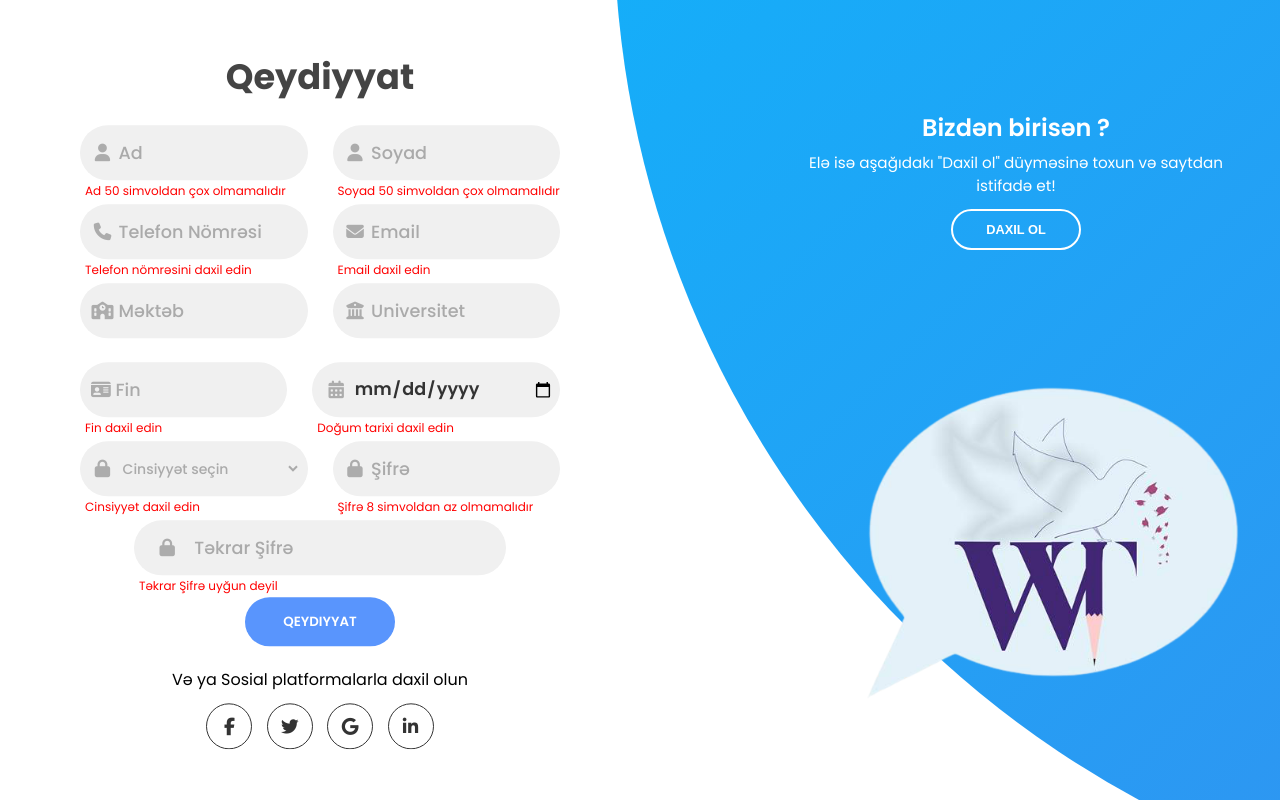
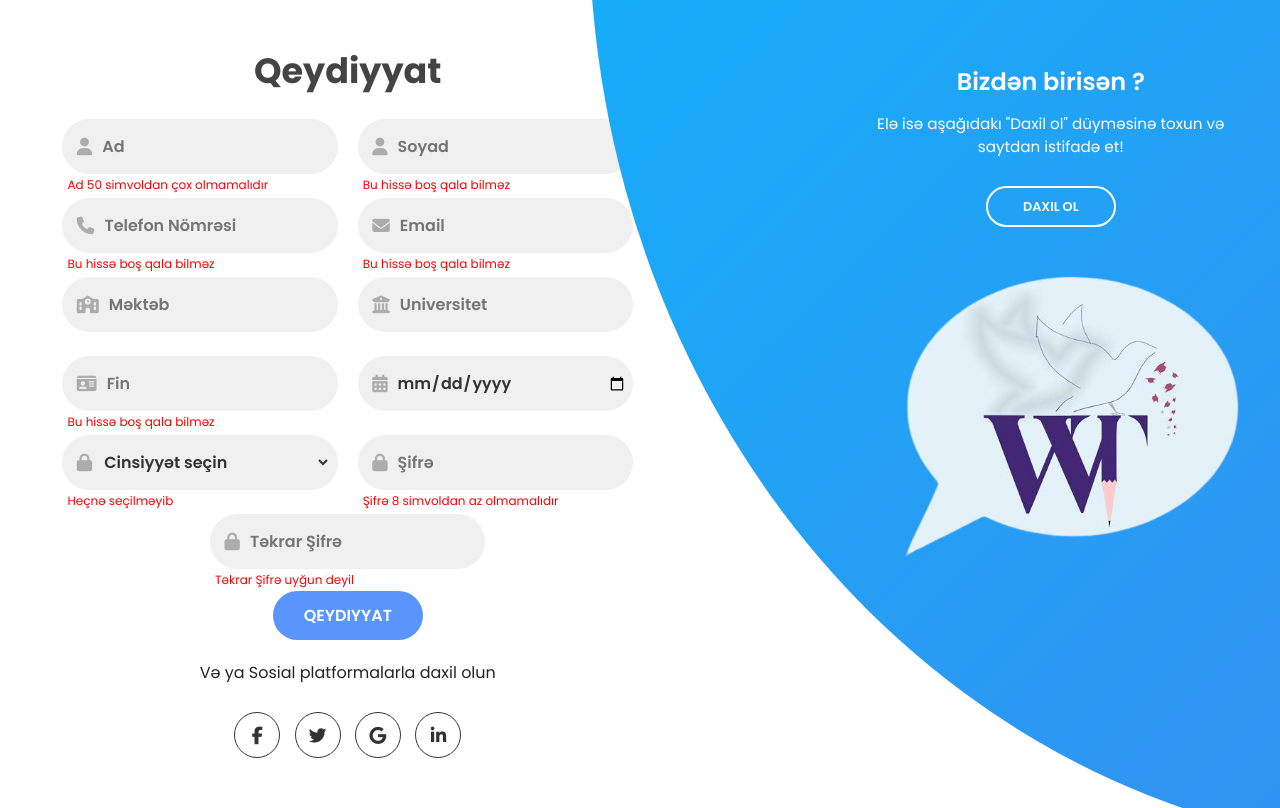
Before and after one commit to muradorucov/StartUpWiseTime, a plain HTML site: page register.html in a window 1280 px wide. Drawn offline with nearby package versions, Linux system fonts and the light colour scheme.

Commit message:
register desktop done

```diff
--- /dev/null
+++ b/css/register.css
@@ -0,0 +1,183 @@
+@import url("https://fonts.googleapis.com/css2?family=Poppins:wght@200;300;400;500;600;700;800&display=swap");
+
+body {
+  font-family: "Poppins", sans-serif !important;
+}
+
+.title {
+  font-size: 35px;
+  font-weight: 700;
+  text-align: center;
+  color: #444;
+  margin-bottom: 15px;
+}
+
+.register-container {
+  display: flex;
+  position: relative;
+  overflow: hidden;
+}
+
+.sign-up-form {
+  width: 100%;
+  margin: 50px auto;
+  padding: 0 20px;
+}
+
+.register-input,
+.register-btn,
+.register-social-content,
+.register-extra {
+  display: flex;
+  justify-content: center;
+}
+
+.input-field {
+  position: relative;
+  min-width: 230px;
+  width: 42%;
+  display: flex;
+  background-color: #f0f0f0;
+  margin: 12px 10px;
+  height: 55px;
+  border-radius: 55px;
+  padding: 0 0.4rem;
+}
+
+.input-field input,
+.gender {
+  width: 100%;
+  line-height: 1;
+  font-weight: 600;
+  font-size: 1rem;
+  color: #333;
+  border-radius: 55px;
+}
+
+.input-field i {
+  text-align: center;
+  line-height: 55px;
+  color: #acacac;
+  transition: 0.5s;
+  font-size: 1.1rem;
+  margin: 0 8px;
+}
+
+.input-field input,
+.gender {
+  background: none;
+  outline: 0;
+  border: 0;
+}
+
+.register-text-danger {
+  position: absolute;
+  bottom: -20px;
+  left: 5px;
+  font-size: 12px;
+  color: red;
+}
+
+.btn-item {
+  width: 150px;
+  background-color: #5995fd;
+  border: none;
+  outline: none;
+  height: 49px;
+  border-radius: 49px;
+  color: #fff;
+  text-transform: uppercase;
+  font-weight: 600;
+  margin: 10px 0;
+  cursor: pointer;
+  transition: 0.5s;
+}
+
+.btn-item:hover {
+  background-color: #4d84e2;
+}
+
+.social-text {
+  padding: 0.7rem 0;
+  font-size: 1rem;
+}
+
+.social-media {
+  display: flex;
+  justify-content: center;
+}
+
+.social-icon {
+  height: 46px;
+  width: 46px;
+  display: flex;
+  justify-content: center;
+  align-items: center;
+  margin: 0 0.45rem;
+  color: #333;
+  border-radius: 50%;
+  border: 1px solid #333;
+  text-decoration: none;
+  font-size: 1.1rem;
+  transition: 0.3s;
+}
+
+.social-icon:hover {
+  color: #4481eb;
+  border-color: #4481eb;
+  text-decoration: none;
+}
+
+.register-container::before {
+  content: "";
+  position: absolute;
+  height: 1863px;
+  width: 1692px;
+  top: -10%;
+  transform: translate(100%, -50%);
+  right: 54%;
+  background-image: linear-gradient(-45deg, #4481eb 0%, #04befe 100%);
+  transition: 1.8s ease-in-out;
+  border-radius: 50%;
+  z-index: 1;
+}
+
+.panel {
+  position: relative;
+  z-index: 2;
+  margin: 70px 0;
+  margin-left: 10rem;
+}
+
+.content {
+  color: #fff;
+  text-align: center;
+  width: 92%;
+}
+
+.panel h3 {
+  font-weight: 600;
+  line-height: 1;
+  font-size: 1.5rem;
+}
+
+.panel p {
+  font-size: 0.95rem;
+  padding: 0.7rem 0;
+}
+
+.btn-item.transparent {
+  margin: 0;
+  background: none;
+  border: 2px solid #fff;
+  width: 130px;
+  height: 41px;
+  font-weight: 600;
+  font-size: 0.8rem;
+}
+
+.image {
+  width: 80%;
+  margin-top: 3rem;
+  margin-left: 3rem;
+}
--- a/register.html
+++ b/register.html
@@ -1,51 +1,48 @@
-<!DOCTYPE html>
+<!doctype html>
 <html lang="en">
 
 <head>
-  <meta charset="UTF-8" />
-  <meta name="viewport" content="width=device-width, initial-scale=1.0" />
+    <title>Title</title>
+    <!-- Required meta tags -->
+    <meta charset="utf-8">
+    <meta name="viewport" content="width=device-width, initial-scale=1, shrink-to-fit=no">
+
     <script src="https://kit.fontawesome.com/64d58efce2.js" crossorigin="anonymous"></script>
     <link rel="shortcut icon" href="./img/logo.png" type="image/x-icon">
 
-  <!--======= CSS file links =======-->
-  <link rel="stylesheet" href="./css/login.css" />
-
-  <title>WiseTime | Sign up Form</title>
+    <link rel="stylesheet" href="./css/register.css">
+    <!-- Bootstrap CSS -->
+    <link rel="stylesheet" href="https://stackpath.bootstrapcdn.com/bootstrap/4.3.1/css/bootstrap.min.css"
+        integrity="sha384-ggOyR0iXCbMQv3Xipma34MD+dH/1fQ784/j6cY/iJTQUOhcWr7x9JvoRxT2MZw1T" crossorigin="anonymous">
 </head>
 
 <body>
-  <div class="container sign-up-mode container-sign-up">
-    <div class="forms-container forms-container-register">
-      <div class="signin-signup">
-
-        <!--========= Sign Up Form Start==========-->
-        <form action="#!" class="sign-up-form">
+    <div class="register-container">
+        <div class="forms-container">
+            <form action="" class="sign-up-form">
                 <h2 class="title">Qeydiyyat</h2>
-
-
-          <!--====== Sign up Input Start =======-->
                 <div class="register-input">
                     <div class="input-field margin-input">
-              <i class="fas fa-user"></i>
-              <input type="text" placeholder="Ad" />
-              <span class="text-danger"> Ad 50 simvoldan çox olmamalıdır</span>
+                        <i class="fas fa-user" aria-hidden="true"></i>
+                        <input type="text" placeholder="Ad">
+                        <span class="register-text-danger"> Ad 50 simvoldan çox olmamalıdır</span>
                     </div>
                     <div class="input-field ">
                         <i class="fas fa-user"></i>
                         <input type="text" placeholder="Soyad" />
-              <span class="text-danger"> Soyad 50 simvoldan çox olmamalıdır</span>
+                        <span class="register-text-danger"> Bu hissə boş qala bilməz</span>
                     </div>
                 </div>
                 <div class="register-input">
                     <div class="input-field margin-input">
                         <i class="fas fa-phone"></i>
                         <input type="text" placeholder="Telefon Nömrəsi" />
-              <span class="text-danger"> Telefon nömrəsini daxil edin</span>
+                        <span class="register-text-danger"> Bu hissə boş qala bilməz</span>
                     </div>
                     <div class="input-field">
                         <i class="fas fa-envelope"></i>
                         <input type="email" placeholder="Email" />
-              <span class="text-danger"> Email daxil edin</span>
+                        <span class="register-text-danger"> Bu hissə boş qala bilməz</span>
                     </div>
                 </div>
                 <div class="register-input">
@@ -53,7 +50,7 @@
                         <i class="fas fa-school"></i>
                         <input type="text" placeholder="Məktəb" />
                     </div>
-            <div class="input-field">
+                    <div class="input-field ">
                         <i class="fas fa-university"></i>
                         <input type="text" placeholder="Universitet" />
                     </div>
@@ -62,12 +59,11 @@
                     <div class="input-field margin-input">
                         <i class="fas fa-id-card"></i>
                         <input type="text" placeholder="Fin" />
-              <span class="text-danger"> Fin daxil edin</span>
+                        <span class="register-text-danger"> Bu hissə boş qala bilməz</span>
                     </div>
-            <div class="input-field">
+                    <div class="input-field ">
                         <i class="fas fa-calendar-alt"></i>
-              <input type="date" placeholder="Doğum tarixi"/>
-              <span class="text-danger"> Doğum tarixi daxil edin</span>
+                        <input type="date" placeholder="Doğum tarixi" />
                     </div>
                 </div>
                 <div class="register-input">
@@ -78,31 +74,33 @@
                             <option value="volvo">Kişi</option>
                             <option value="saab">Qadın</option>
                         </select>
-              <span class="text-danger">Cinsiyyət daxil edin</span>
+                        <span class="register-text-danger"> Heçnə seçilməyib</span>
                     </div>
                     <div class="input-field">
                         <i class="fas fa-lock"></i>
                         <input type="password" placeholder="Şifrə" />
-              <span class="text-danger">Şifrə 8 simvoldan az olmamalıdır</span>
+                        <span class="register-text-danger">Şifrə 8 simvoldan az olmamalıdır</span>
                     </div>
                 </div>
                 <div class="register-input">
                     <div class="input-field">
                         <i class="fas fa-lock"></i>
                         <input type="password" placeholder="Təkrar Şifrə" />
-              <span class="text-danger">Təkrar Şifrə uyğun deyil</span>
+                        <span class="register-text-danger">Təkrar Şifrə uyğun deyil</span>
                     </div>
                 </div>
-          <input type="submit" class="btn" value="Qeydiyyat" />
-          <!--====== Sign up Input end =======-->
-
+                <div class="register-btn">
+                    <input type="submit" class="btn-item" value="Qeydiyyat" />
+                </div>
 
                 <!--====== Sign up with social platforms start =======-->
+                <div class="register-social-content">
                     <p class="social-text">Və ya Sosial platformalarla daxil olun</p>
+                </div>
+                <div class="register-extra">
                     <div class="social-media">
                         <a href="#!" class="social-icon">
-              <i class="fab fa-facebook-f"></i>
-            </a>
+                            <i class="fab fa-facebook-f"></i></a>
                         <a href="#!" class="social-icon">
                             <i class="fab fa-twitter"></i>
                         </a>
@@ -113,12 +111,10 @@
                             <i class="fab fa-linkedin-in"></i>
                         </a>
                     </div>
+                </div>
                 <!--====== Sign up with social platforms end =======-->
             </form>
-        <!--========= Sign Up Form End==========-->
         </div>
-    </div>
-
         <div class="panels-container">
 
             <!-- Sing Up Content -->
@@ -127,15 +123,25 @@
                     <h3>Bizdən birisən ?</h3>
                     <p>Elə isə aşağıdakı "Daxil ol" düyməsinə toxun və saytdan istifadə et!</p>
                     <a href="./login.html">
-            <button class="btn transparent" id="sign-in-btn"> Daxil ol</button>
+                        <button class="btn-item transparent" id="sign-in-btn"> Daxil ol</button>
                     </a>
                 </div>
-        <img src="img/logo.png" class="image" alt="Logo" />
+                <img src="img/logo.png" class="image" alt="Logo">
             </div>
         </div>
     </div>
 
-
+    <!-- Optional JavaScript -->
+    <!-- jQuery first, then Popper.js, then Bootstrap JS -->
+    <script src="https://code.jquery.com/jquery-3.3.1.slim.min.js"
+        integrity="sha384-q8i/X+965DzO0rT7abK41JStQIAqVgRVzpbzo5smXKp4YfRvH+8abtTE1Pi6jizo"
+        crossorigin="anonymous"></script>
+    <script src="https://cdnjs.cloudflare.com/ajax/libs/popper.js/1.14.7/umd/popper.min.js"
+        integrity="sha384-UO2eT0CpHqdSJQ6hJty5KVphtPhzWj9WO1clHTMGa3JDZwrnQq4sF86dIHNDz0W1"
+        crossorigin="anonymous"></script>
+    <script src="https://stackpath.bootstrapcdn.com/bootstrap/4.3.1/js/bootstrap.min.js"
+        integrity="sha384-JjSmVgyd0p3pXB1rRibZUAYoIIy6OrQ6VrjIEaFf/nJGzIxFDsf4x0xIM+B07jRM"
+        crossorigin="anonymous"></script>
 </body>
 
 </html>
```
Lines whose indentation alone changed are shown as unchanged.
